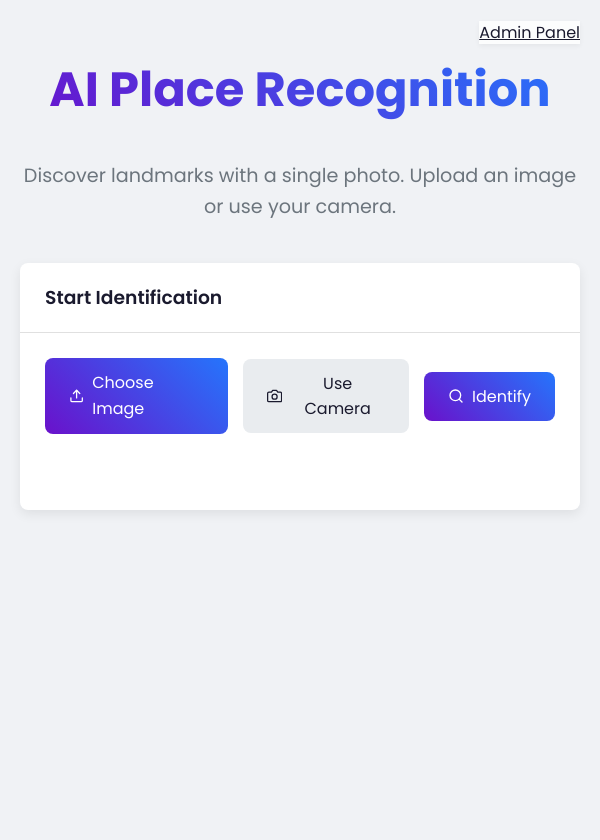
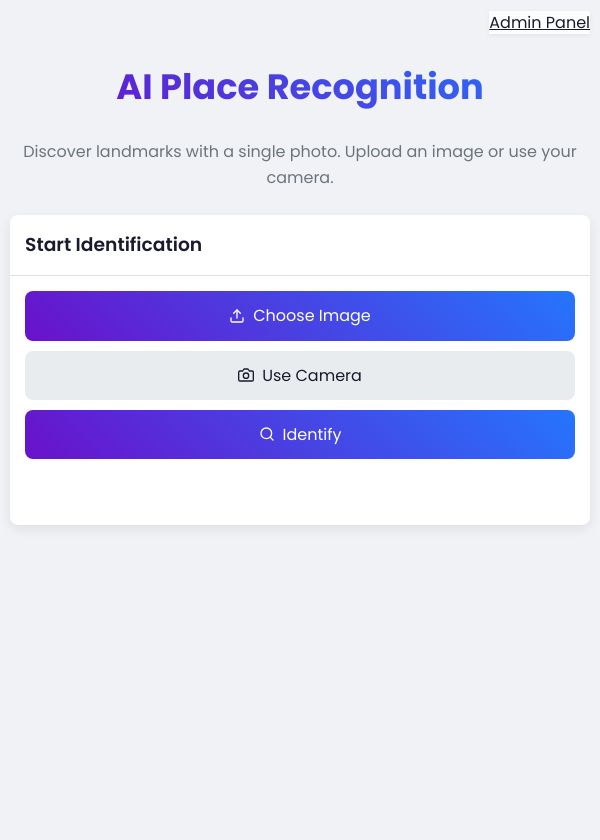
Before and after one commit to Pandalolxd/bob, a Flask app: page / in a window 600 px wide. After the commit the page ends 527 px from the top, so only its background shows below. Run offline with Flask 3, Linux system fonts and the light colour scheme.

Commit message:
Optimize UI for mobile devices
- Added media queries for screens smaller than 600px.
- Stacked action buttons vertically for better accessibility on HP.
- Increased content width and reduced padding to minimize empty space.
- Adjusted font sizes for better readability on small screens.
- Updated result overlay to display the slideshow above the description.
- Improved the 'Admin Panel' link positioning for mobile.

```diff
--- a/static/css/modern_theme.css
+++ b/static/css/modern_theme.css
@@ -441,3 +441,84 @@ progress::-webkit-progress-value {
     line-height: 1.8;
     white-space: pre-wrap;
 }
+
+/* --- Mobile Optimizations --- */
+@media (max-width: 600px) {
+    body {
+        padding: 10px;
+    }
+
+    .main-container {
+        padding: 0;
+    }
+
+    .hero-section {
+        margin-bottom: 25px;
+        padding: 0 10px;
+    }
+
+    .hero-section h1 {
+        font-size: 2.2rem;
+    }
+
+    .hero-section p {
+        font-size: 1rem;
+    }
+
+    .top-nav {
+        position: static;
+        text-align: right;
+        margin-bottom: 10px;
+    }
+
+    .card {
+        margin-bottom: 15px;
+        border-radius: 0;
+    }
+
+    @media (min-width: 480px) {
+        .card {
+            border-radius: var(--border-radius);
+        }
+    }
+
+    .card-header {
+        padding: 15px;
+    }
+
+    .card-body {
+        padding: 15px;
+    }
+
+    .form-actions {
+        flex-direction: column;
+        gap: 10px;
+    }
+
+    .form-actions .button,
+    .form-actions label.button {
+        width: 100%;
+        margin: 0;
+        box-sizing: border-box;
+    }
+
+    .camera-section.card {
+        padding: 10px;
+    }
+
+    .slideshow {
+        height: 300px;
+    }
+
+    .overlay-inner {
+        padding: 20px 15px;
+    }
+
+    .place-details-view h1 {
+        font-size: 1.8rem;
+    }
+
+    .overlay-content-grid {
+        gap: 20px;
+    }
+}
```
